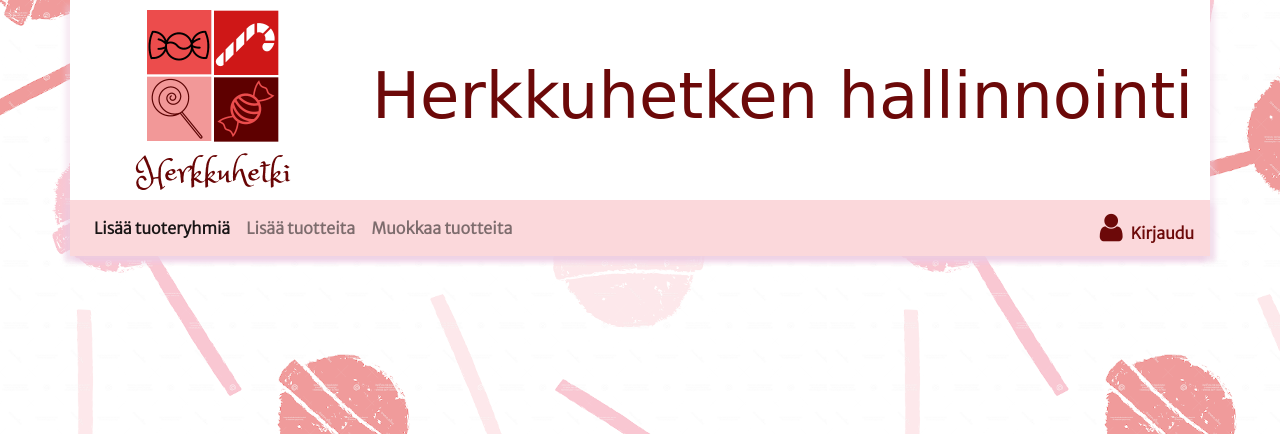
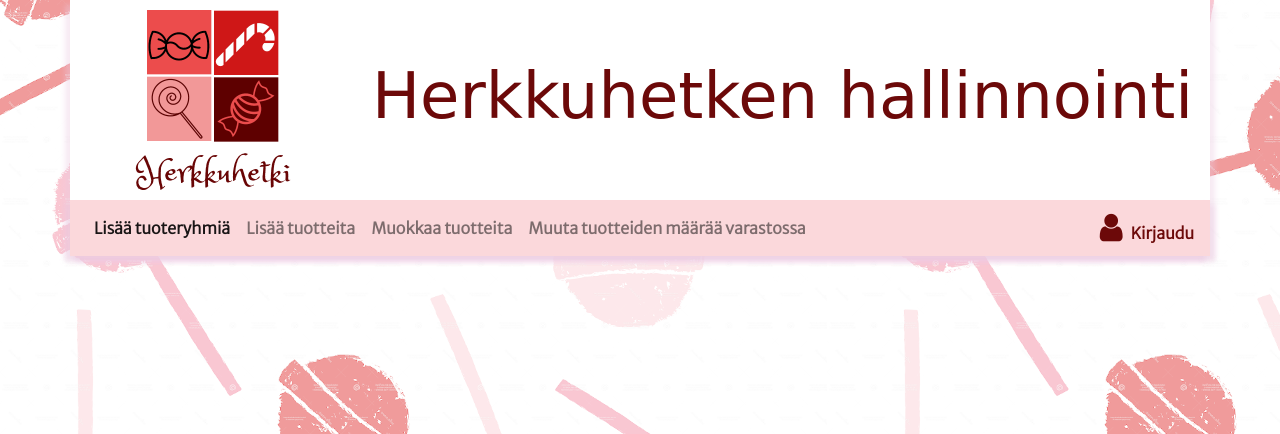
Before and after one commit to veeraannala/herkkuhetki, a CodeIgniter 4 app: the page made by app/Views/admin/adminHeader.php in a window 1280 px wide. Shown: the top 434 px of the page. Run offline with PHP 8.4 and a stand-in for CodeIgniter, Linux system fonts and the light colour scheme; the template is opened without the code that fills it, so the values that code supplies are empty; some libraries are stand-ins or nearby versions; some web fonts are replaced.

Commit message:
uusi nav item adminissa

```diff
--- a/app/Views/admin/adminHeader.php
+++ b/app/Views/admin/adminHeader.php
@@ -44,6 +44,9 @@
                     <li class="nav-item">
                         <a class="nav-link" href="<?=site_url('admin/editProduct/')?>">Muokkaa tuotteita</a>
                     </li>
+                    <li class="nav-item">
+                        <a class="nav-link" href="<?=site_url('admin/editAmount/')?>">Muuta tuotteiden määrää varastossa</a>
+                    </li>
 
 
             </div>
```
